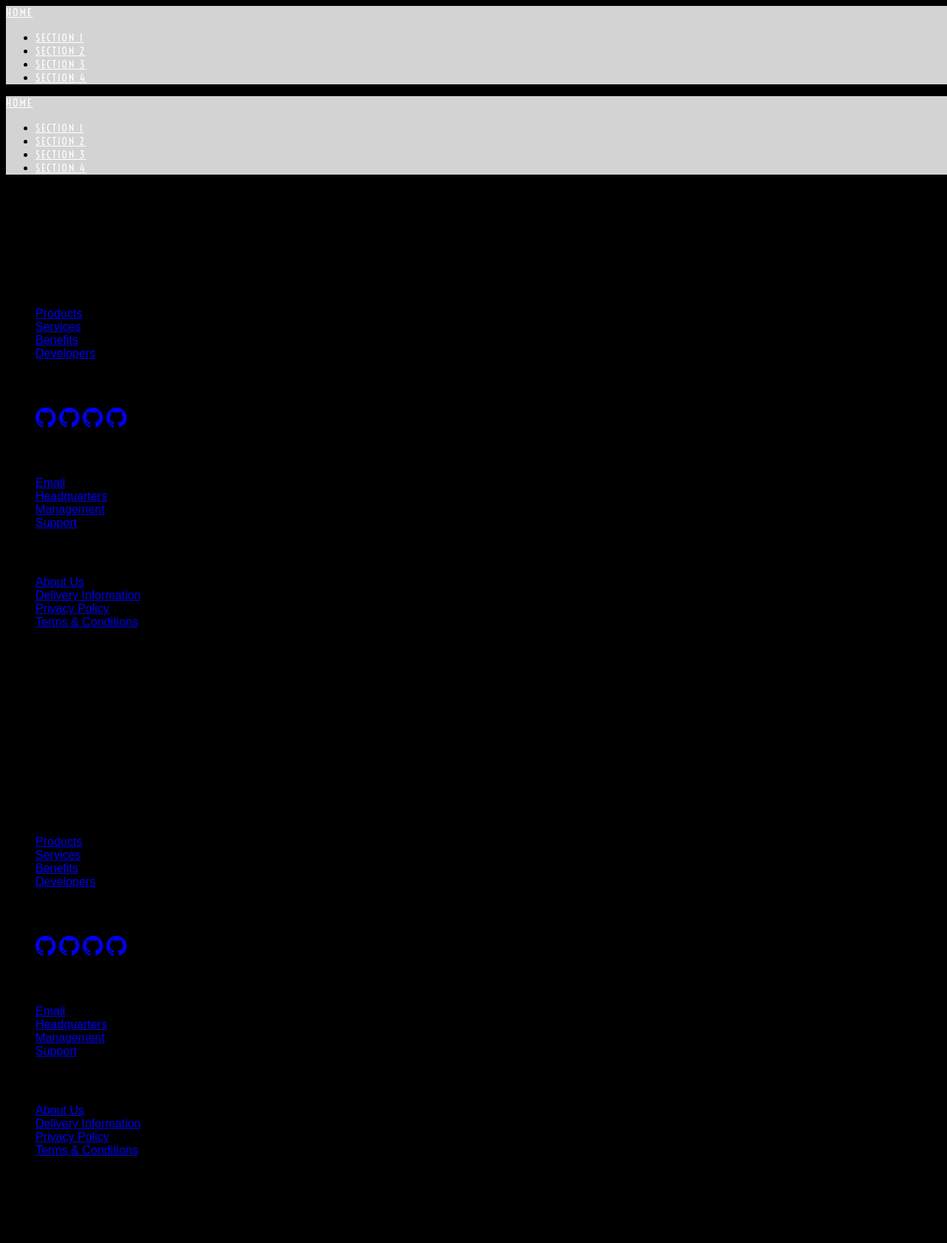
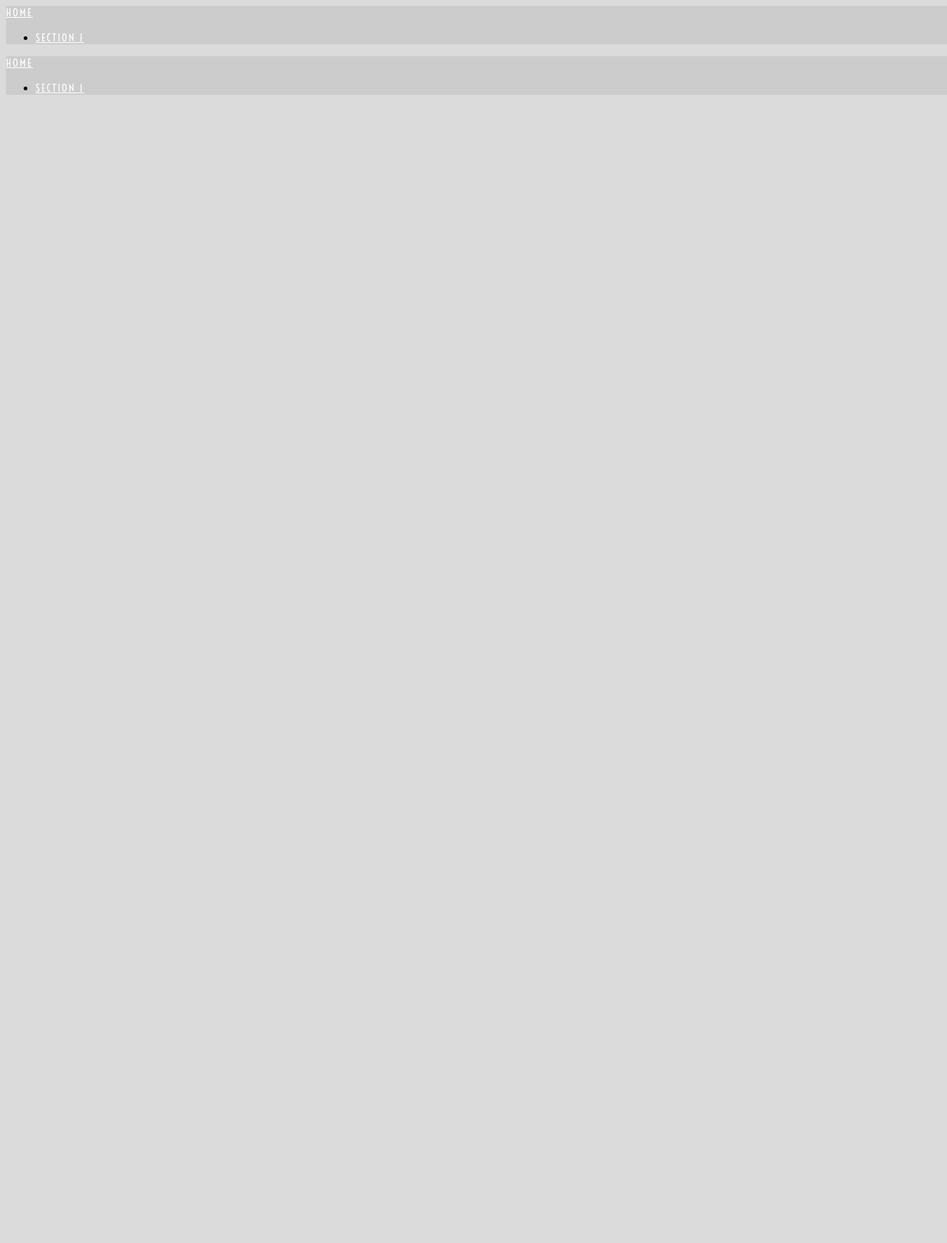
Before and after one commit to sjahandideh/stories, a Rails app: template app/views/layouts/application.html.erb in a window 1280 px wide. Shown: the whole page at 74% size. After the commit the page ends 808 px from the top, so only its background shows below. Run offline with Rails 7, Linux system fonts and the light colour scheme; the template is opened without the code that fills it, so the values that code supplies are empty; style sheets or scripts are compiled from the project's sources; parts of the project's set-up code (start-up, migrations or seed data) failed here and were passed over.

Commit message:
refactoring home page and home.scss to be more like sass

```diff
--- a/app/assets/stylesheets/home.scss
+++ b/app/assets/stylesheets/home.scss
@@ -3,28 +3,37 @@
 /* move special fonts to HTML head for better performance */
 @import url(http://fonts.googleapis.com/css?family=Voltaire);
 
+/* use special fonts in certain elements */
+@mixin text-default() {
+  text-transform: uppercase;
+  font-family: 'Voltaire',Arial,sans-serif;
+  letter-spacing: 2px;
+}
+
+@mixin social-nav() {
+  li {
+    margin-right: 20px;
+  }
+}
+
 html, body {
   height: 100%;
   width: 100%;
   font-family: Arial,sans-serif;
-  background-color: black;
+  background-color: #DBDBDB;
+  font-size: 16px;
 }
 
-li {
-}
 /* fix bs3 horizontal scrollbar bug */
 
 .row {
   margin: 0;
+  margin-bottom: 20px;
   padding: 0;
 }
 
-/* use special fonts in certain elements */
-
-h1, h2, h3, h4, .lead, .btn, .navbar a {
-  text-transform: uppercase;
-  font-family: 'Voltaire',Arial,sans-serif;
-  letter-spacing: 2px;
+h1, h2, h3, h4, .lead, .btn {
+  @include text-default();
 }
 
 h1 {
@@ -46,19 +55,21 @@ img.grayscale {
   background-color: #fff;
 }
 
-.scroll-down a, .scroll-top a {
-  color: #ffffff;
-}
-
 .scroll-down {
   position: fixed;
   bottom: 20%;
   right: 0%;
   color: #f9f9f9;
+  a {
+    color: #ffffff;
+  }
 }
 
 .scroll-top {
   background-color: #dbdbdb;
+  a {
+    color: #ffffff;
+  }
 }
 
 .vert {
@@ -80,15 +91,31 @@ img.grayscale {
   }
 }
 
-.navbar a {
-  color: #fff;
-  font-size: 14px;
+.navbar {
+  a {
+    text-transform: uppercase;
+    font-family: 'Voltaire',Arial,sans-serif;
+    letter-spacing: 2px;
+    color: #fff;
+    font-size: 14px;
+  }
+  &.alt {
+    background-color: #ccc;
+    .lead {
+      color: #d6d6d6;
+    }
+    &.affix {
+      background-color: #d6d6d6;
+    }
+    li {
+      a:hover, &.active {
+        background-color: #d6d6d6;
+      }
+    }
+  }
 }
 
 .navbar-bold {
-  &.affix {
-    background-color: #d46054;
-  }
   background-color: #f68076;
   font-family: 'Helvetica Neue',Helvetica,Arial,sans-serif;
   li {
@@ -96,9 +123,14 @@ img.grayscale {
       background-color: #d46054;
     }
   }
+  &.affix {
+    background-color: #d46054;
+  }
 }
 
 .header {
+  height: 80%;
+  background: #f68076 url('http://www.bootply.com/assets/example/pt_topo_l.png') repeat center center fixed;
   h1 {
     font-size: 80px;
     /*-webkit-text-stroke: 1px rgba(f, f, f, 0.1);*/
@@ -112,47 +144,30 @@ img.grayscale {
     color: #d46054;
     font-size: 25px;
   }
-  height: 80%;
-  background: #f68076 url('http://www.bootply.com/assets/example/pt_topo_l.png') repeat center center fixed;
 }
 
 /* use alt in navbar and header for different color */
+/*.alt {*/
+  /*background-color: #6E28C9;*/
+  /*.lead {*/
+    /*color: #3B0496;*/
+  /*}*/
+  /*&.affix {*/
+    /*background-color: #4C06AB;*/
+  /*}*/
+  /*li {*/
+    /*a:hover, &.active {*/
+      /*background-color: #5D17BA;*/
+    /*}*/
+  /*}*/
+/*}*/
 
-.alt {
-  background-color: #6E28C9;
-  .lead {
-    color: #3B0496;
-  }
-  &.affix {
-    background-color: #4C06AB;
-  }
-  li {
-    a:hover, &.active {
-      background-color: #5D17BA;
-    }
-  }
-}
-
-.navbar {
-  background-color: #d3d3d3;
-  .lead {
-    color: #a9a9a9;
-  }
-  &.affix {
-    background-color: #a9a9a9;
-  }
-  li {
-    a:hover, &.active {
-      background-color: #a9a9a9;
-    }
-  }
-}
-
-.blurb {
+.stories {
   padding: 120px 0;
   background-color: #fefefe;
   .panel {
     background-color: transparent;
+    .row { height: 130px; }
   }
 }
 
@@ -185,7 +200,7 @@ img.grayscale {
   }
 }
 
-.callout {
+.my-story {
   color: #ffffff;
   padding-top: 7%;
   height: 100%;
@@ -195,6 +210,9 @@ img.grayscale {
   -moz-background-size: cover;
   -o-background-size: cover;
   background-size: cover;
+  ul.nav {
+    @include social-nav();
+  }
 }
 
 .gallery {
--- a/app/views/layouts/application.html.erb
+++ b/app/views/layouts/application.html.erb
@@ -3,12 +3,12 @@
 <head>
   <title>Stories</title>
   <meta name="viewport" content="width=device-width, initial-scale=1">
-  <%= stylesheet_link_tag    'application', media: 'all', 'data-turbolinks-track' => true %>
+  <%= stylesheet_link_tag 'application', media: 'all', 'data-turbolinks-track' => true %>
   <%= csrf_meta_tags %>
 </head>
 <body>
 
-
+  <!-- navbar -->
   <div class="navbar navbar-fixed-top alt" data-spy="affix" data-offset-top="1000">
     <div class="container">
       <div class="navbar-header">
@@ -22,57 +22,12 @@
       <div class="navbar-collapse collapse" id="navbar">
         <ul class="nav navbar-nav">
           <li><a href="#sec1">Section 1</a></li>
-          <li><a href="#sec2">Section 2</a></li>
-          <li><a href="#sec3">Section 3</a></li>
-          <li><a href="#sec4">Section 4</a></li>
         </ul>
       </div>
      </div>
-  </div>
+  </div> <!-- navbar -->
+
   <%= yield %>
-
-  <footer id="footer">
-  <div class="container">
-    <div class="row">
-      <div class="col-xs-6 col-sm-6 col-md-3 column">
-          <h4>Information</h4>
-          <ul class="nav">
-            <li><a href="about-us.html">Products</a></li>
-            <li><a href="about-us.html">Services</a></li>
-            <li><a href="about-us.html">Benefits</a></li>
-            <li><a href="elements.html">Developers</a></li>
-          </ul>
-        </div>
-      <div class="col-xs-6 col-md-3 column">
-          <h4>Follow Us</h4>
-          <ul class="nav">
-            <a href="#"><li class="fa fa-github fa-2x"></li></a>
-            <a href="#"><li class="fa fa-github fa-2x"></li></a>
-            <a href="#"><li class="fa fa-github fa-2x"></li></a>
-            <a href="#"><li class="fa fa-github fa-2x"></li></a>
-          </ul>
-      </div>
-      <div class="col-xs-6 col-md-3 column">
-          <h4>Contact Us</h4>
-          <ul class="nav">
-            <li><a href="#">Email</a></li>
-            <li><a href="#">Headquarters</a></li>
-            <li><a href="#">Management</a></li>
-            <li><a href="#">Support</a></li>
-          </ul>
-      </div>
-      <div class="col-xs-6 col-md-3 column">
-          <h4>Customer Service</h4>
-          <ul class="nav">
-            <li><a href="#">About Us</a></li>
-            <li><a href="#">Delivery Information</a></li>
-            <li><a href="#">Privacy Policy</a></li>
-            <li><a href="#">Terms &amp; Conditions</a></li>
-          </ul>
-      </div>
-    </div><!--/row-->
-  </div>
-  </footer>
 
 </body>
 </html>
```
Also changed, not shown: app/views/home/index.html.erb (+58 -28 lines), app/assets/images/shamim.jpg (added), 1 other file.
